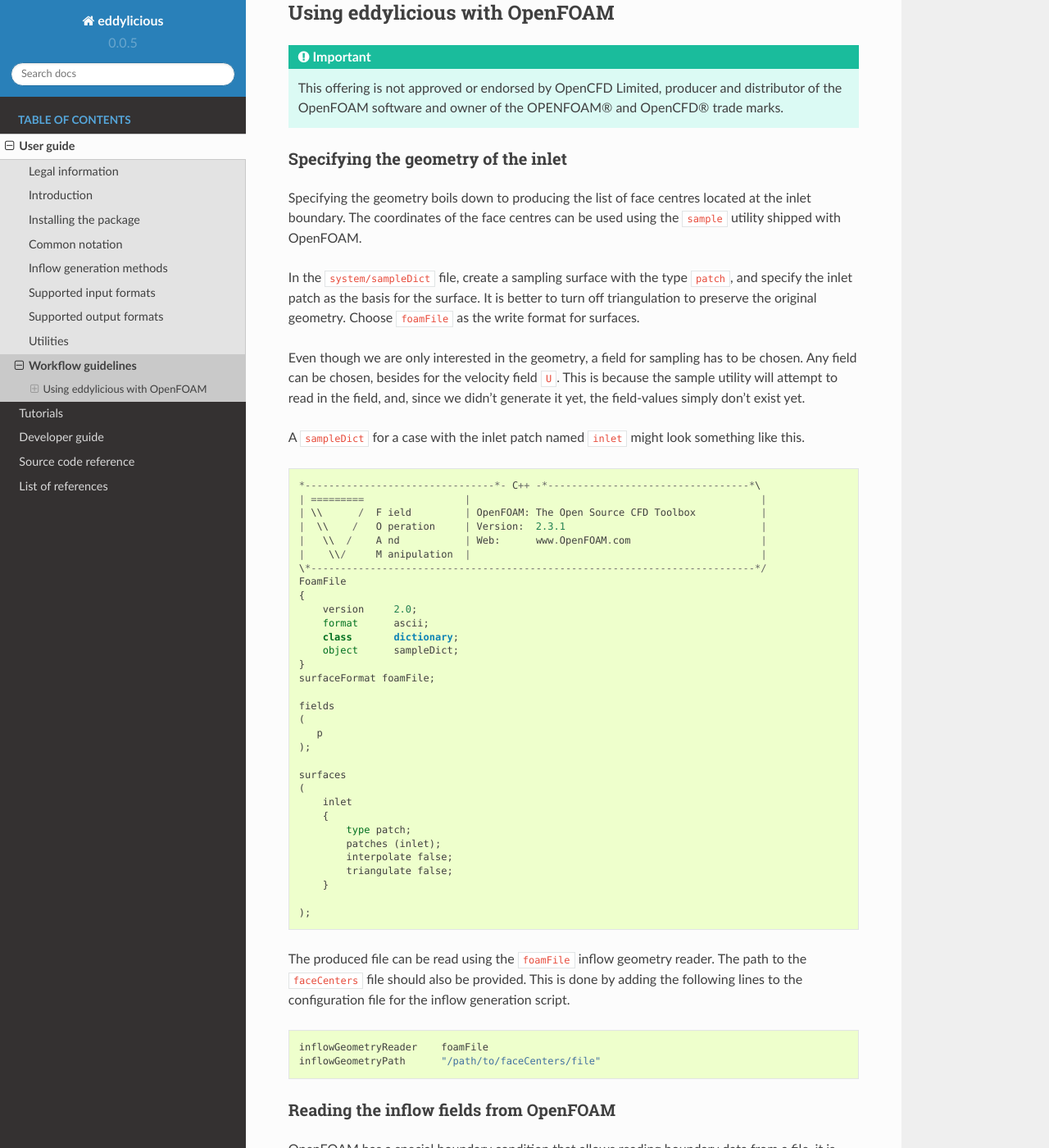
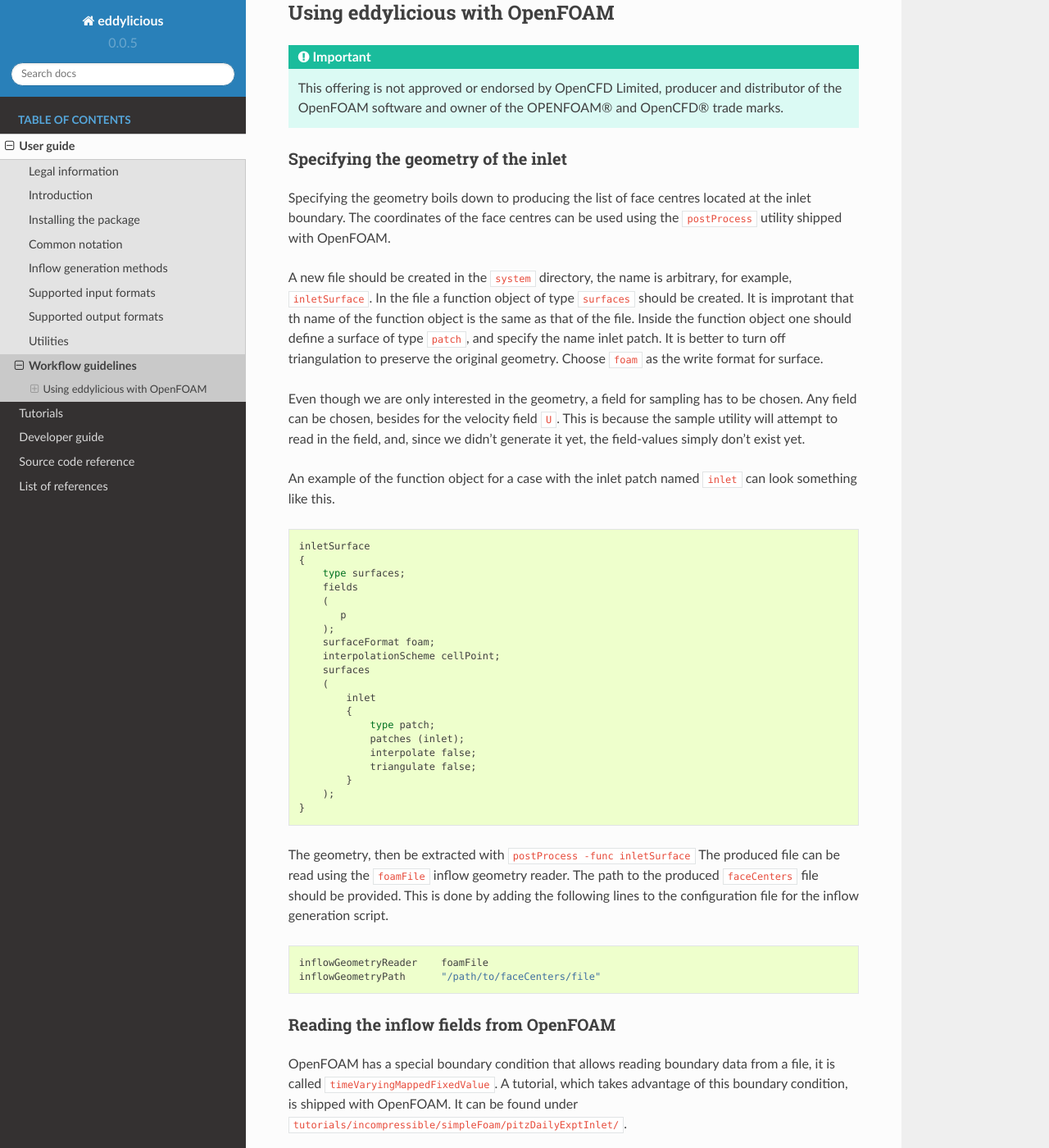
Before and after one commit to timofeymukha/eddylicious, a Sphinx documentation site: the page built from docs/user_guide/workflow.rst, in a window 1280 px wide and 1400 px high, scrolled down 377 px. Shown: the whole window at 82% size. Built offline with Sphinx 7.4.7 and the Read the Docs theme 2.0.0, drawn with Linux system fonts in a browser that asks for light colours.

Commit message:
Make it possible to use any function oject name for sampling in OF

```diff
--- a/docs/tutorials/of_channel_lund.rst
+++ b/docs/tutorials/of_channel_lund.rst
@@ -144,11 +144,11 @@
 
          momentumSource
          {
-            type            patchMeanVelocityForce;
+            type            meanVelocityForce;
             active          on;
             selectionMode   all;
 
-            patchMeanVelocityForceCoeffs
+            meanVelocityForceCoeffs
             {
                 selectionMode   all;
                 fields  (U);
--- a/docs/user_guide/output.rst
+++ b/docs/user_guide/output.rst
@@ -63,8 +63,7 @@
 The data for each available field is stored in its own file named identically
 to the internal name of the field in OpenFOAM (for instance ``U`` for the
 velocity field).
-The format of each such file is quite similar to the :ref:`foamfile_format`
-but has some additional headers.
+The format of each such file is quite similar to the :ref:`foamfile_format`.
 
 The following parameters need to be provided in the configuration file in
 order to output the velocity fields in the OpenFOAM native format. ::
--- a/docs/user_guide/workflow.rst
+++ b/docs/user_guide/workflow.rst
@@ -35,13 +35,18 @@
 
 Specifying the geometry boils down to producing the list of face centres
 located at the inlet boundary.
-The coordinates of the face centres can be used using the ``sample`` utility
-shipped with OpenFOAM.
+The coordinates of the face centres can be used using the ``postProcess``
+utility shipped with OpenFOAM.
 
-In the ``system/sampleDict`` file, create a sampling surface with the type
-``patch``, and specify the inlet patch as the basis for the surface.
+A new file should be created in the ``system`` directory, the name is
+arbitrary, for example, ``inletSurface``.
+In the file a function object of type ``surfaces`` should be created.
+It is improtant that th name of the function object is the same as that
+of the file.
+Inside the function object one should define a surface of type ``patch``,
+and specify the name inlet patch.
 It is better to turn off triangulation to preserve the original geometry.
-Choose ``foamFile`` as the write format for surfaces.
+Choose ``foam`` as the write format for surface.
 
 Even though we are only interested in the geometry, a field for sampling has
 to be chosen.
@@ -49,44 +54,33 @@
 This is because  the sample utility will attempt to read in the field,
 and, since we didn't generate it yet, the field-values simply don't exist yet.
 
-A ``sampleDict`` for a case with the inlet patch named ``inlet`` might look
-something like this. ::
+An example of the function object for a case with the inlet patch named ``inlet``
+can look something like this. ::
 
-   *--------------------------------*- C++ -*----------------------------------*\
-   | =========                 |                                                 |
-   | \\      /  F ield         | OpenFOAM: The Open Source CFD Toolbox           |
-   |  \\    /   O peration     | Version:  2.3.1                                 |
-   |   \\  /    A nd           | Web:      www.OpenFOAM.com                      |
-   |    \\/     M anipulation  |                                                 |
-   \*---------------------------------------------------------------------------*/
-   FoamFile
+   inletSurface
    {
-       version     2.0;
-       format      ascii;
-       class       dictionary;
-       object      sampleDict;
+       type surfaces;
+       fields
+       (
+          p
+       );
+       surfaceFormat foam;
+       interpolationScheme cellPoint;
+       surfaces
+       (
+           inlet
+           {
+               type patch;
+               patches (inlet);
+               interpolate false;
+               triangulate false;
+           }
+       );
    }
-   surfaceFormat foamFile;
 
-   fields
-   (
-      p
-   );
-
-   surfaces
-   (
-       inlet
-       {
-           type patch;
-           patches (inlet);
-           interpolate false;
-           triangulate false;
-       }
-
-   );
-
+The geometry, then be extracted with ``postProcess -func inletSurface``
 The produced file can be read using the ``foamFile`` inflow geometry reader.
-The path to the ``faceCenters`` file should also be provided.
+The path to the produced ``faceCenters`` file should be provided.
 This is done by adding the following lines to the configuration file for the
 inflow generation script. ::
 
```
Also changed, not shown: docs/user_guide/input.rst (+9 -4 lines), 2 other files.
